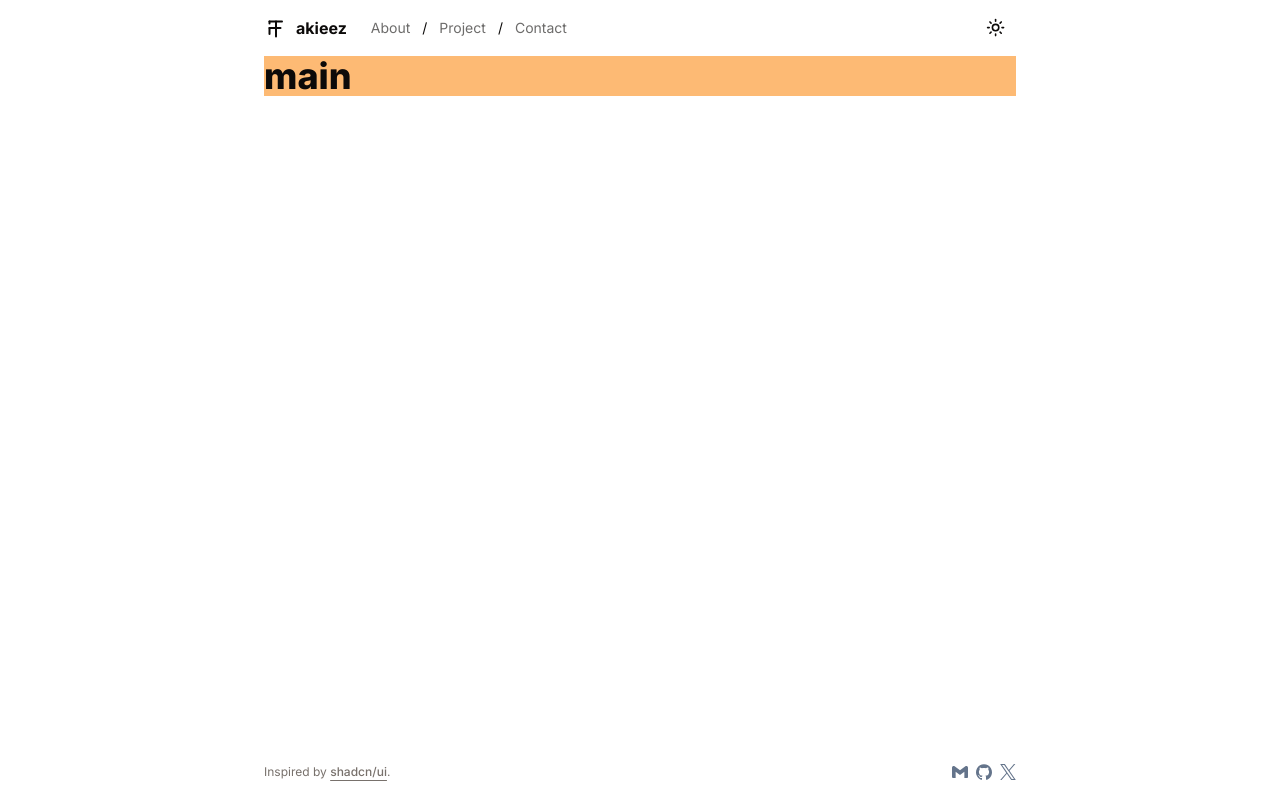
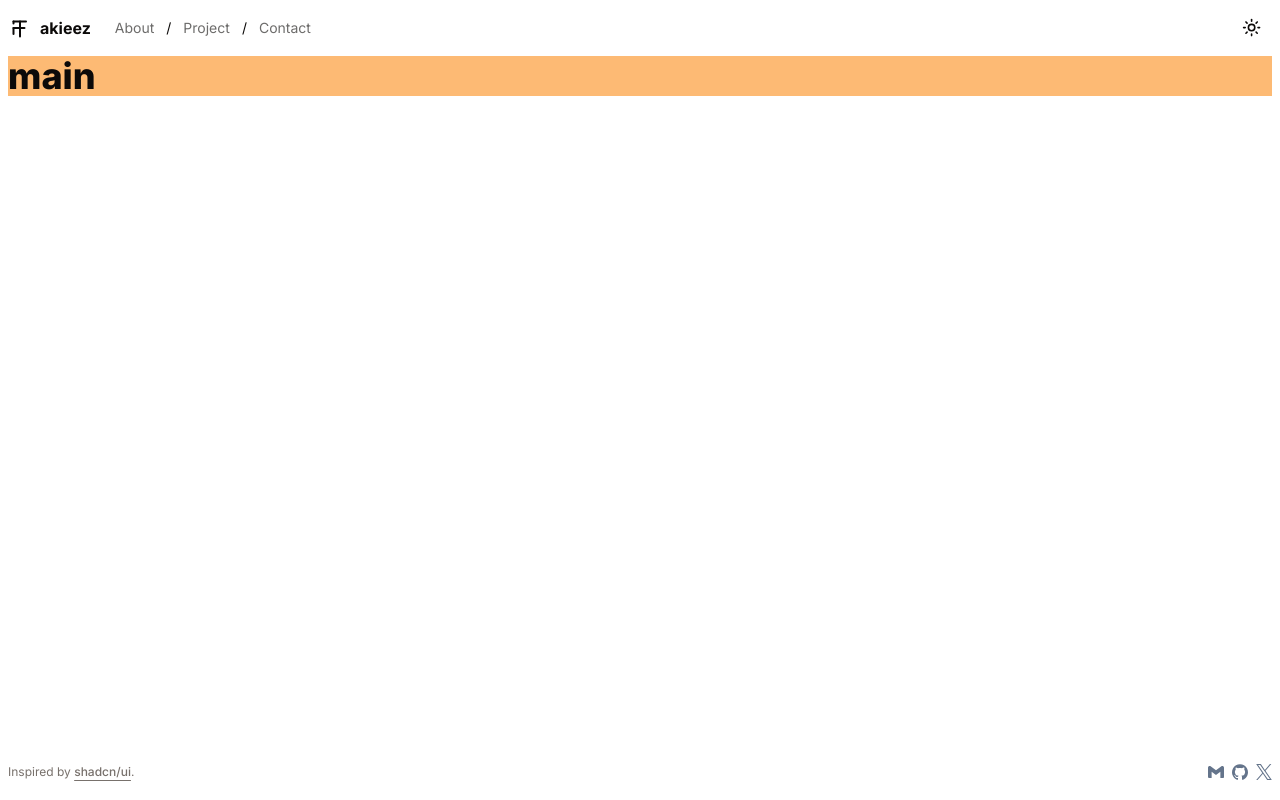
Before and after one commit to xakieezx/xakieezx.github.io, a Next.js app: page / in a window 1280 px wide. Built offline with nearby package versions, Linux system fonts and the light colour scheme.

Commit message:
fix layout size

```diff
--- a/src/app/layout.tsx
+++ b/src/app/layout.tsx
@@ -27,7 +27,7 @@ export default function RootLayout({
 					enableSystem
 					disableTransitionOnChange
 				>
-					<div className="relative flex flex-col mx-auto justify-center min-h-screen w-full max-w-3xl bg-background pl-2 pr-2">
+					<div className="relative flex flex-col mx-auto justify-center min-h-screen w-full bg-background pl-2 pr-2">
 						{children}
 					</div>
 				</ThemeProvider>
--- a/src/components/header.tsx
+++ b/src/components/header.tsx
@@ -6,7 +6,7 @@ import { ThemeToggle } from './theme-toggle';
 
 export function Header() {
 	return (
-		<header className="sticky top-0 z-50 w-full border-border/40 bg-background/95 backdrop-blur supports-[backdrop-filter]:bg-background/60">
+		<header className="sticky top-0 mx-auto z-50 w-full max-w-7xl border-border/40 bg-background/95 backdrop-blur supports-[backdrop-filter]:bg-background/60">
 			<nav className="flex h-14 w-full justify-between items-center">
 				<MainNav />
 				<MobileNav />
```
